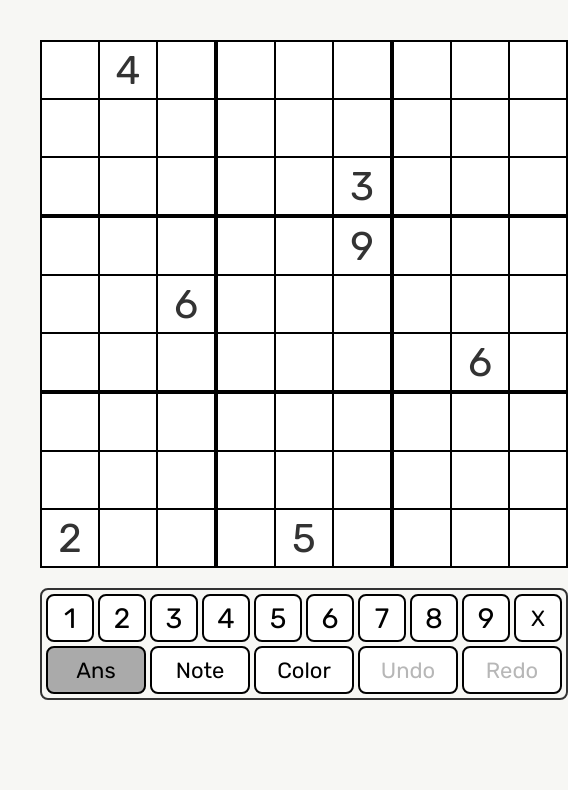
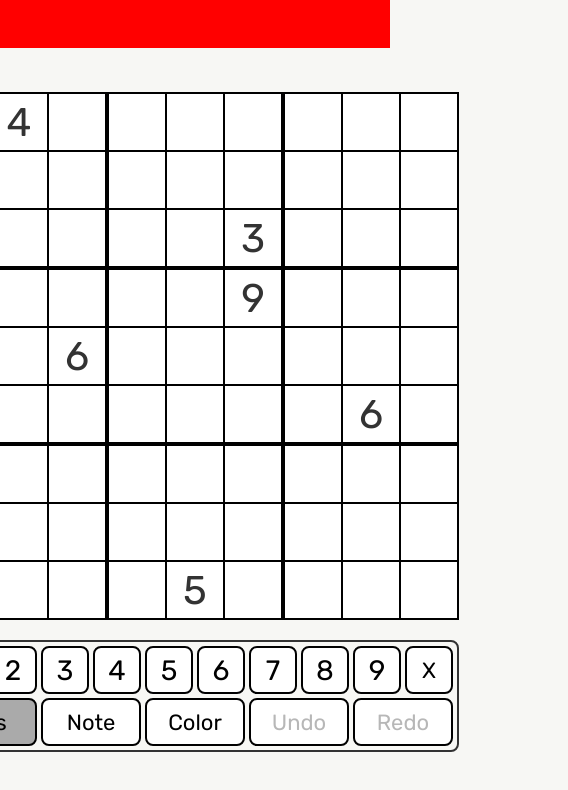
Before and after one commit to coostenbrug/react-sudoku, a React (Create React App) app: page / in a window 390 px wide. Shown: the top 790 px of the page, 568 px wide, since content can reach past the window. Built offline with nearby package versions, Linux system fonts and the light colour scheme.

Commit message:
adds header bar with vertical responsivity

```diff
--- a/src/App.tsx
+++ b/src/App.tsx
@@ -3,10 +3,15 @@ import styled from "styled-components"
 import { Sudoku } from './components/sudoku';
 import { exampleSudokuData, theme } from "./resources"
 import { ThemeProvider, createGlobalStyle } from "styled-components"
+import { Header } from "./components/header"
 import { Helmet } from "react-helmet"
 
 const PageWrapper = styled.div({
-  padding: "40px"
+  padding: "60px 0",
+  minHeight: "calc(100vh - 120px)",
+  display: "flex",
+  justifyContent: "center",
+  alignItems: "center"
 })
 
 const GlobalStyle = createGlobalStyle({
@@ -26,6 +31,7 @@ function App(): React.ReactElement {
         <title>Sudoku</title>
         <link href="https://fonts.googleapis.com/css2?family=Rubik:wght@300;400&display=swap" rel="stylesheet"/>      </Helmet>
       <GlobalStyle/>
+      <Header/>
       <PageWrapper>
         <Sudoku data={exampleSudokuData}/>
       </PageWrapper>
--- /dev/null
+++ b/src/components/header/Header.tsx
@@ -0,0 +1,12 @@
+import React from "react"
+import HeaderDiv from "./HeaderDiv"
+
+const Header = (): React.ReactElement => {
+    return(
+        <HeaderDiv>
+
+        </HeaderDiv>
+    )
+}
+
+export default Header
--- /dev/null
+++ b/src/components/header/HeaderDiv.tsx
@@ -0,0 +1,13 @@
+import styled from "styled-components"
+
+const HeaderDiv = styled.div`
+    position: absolute;
+    top: 0;
+    left: 0;
+    right: 0;
+    height: 48px;
+    background: red;
+    z-index: 10;
+`
+
+export default HeaderDiv
--- /dev/null
+++ b/src/components/header/index.ts
@@ -0,0 +1 @@
+export { default as Header } from "./Header"
```
